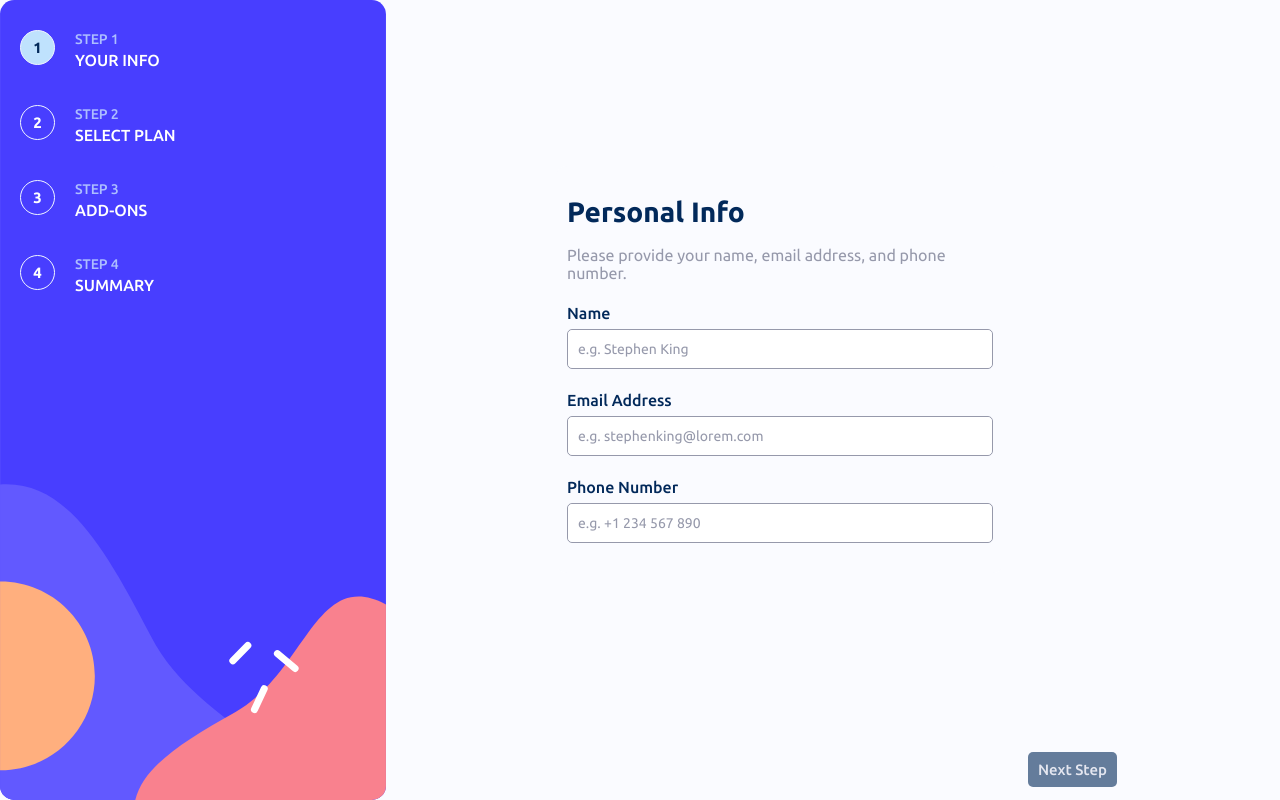
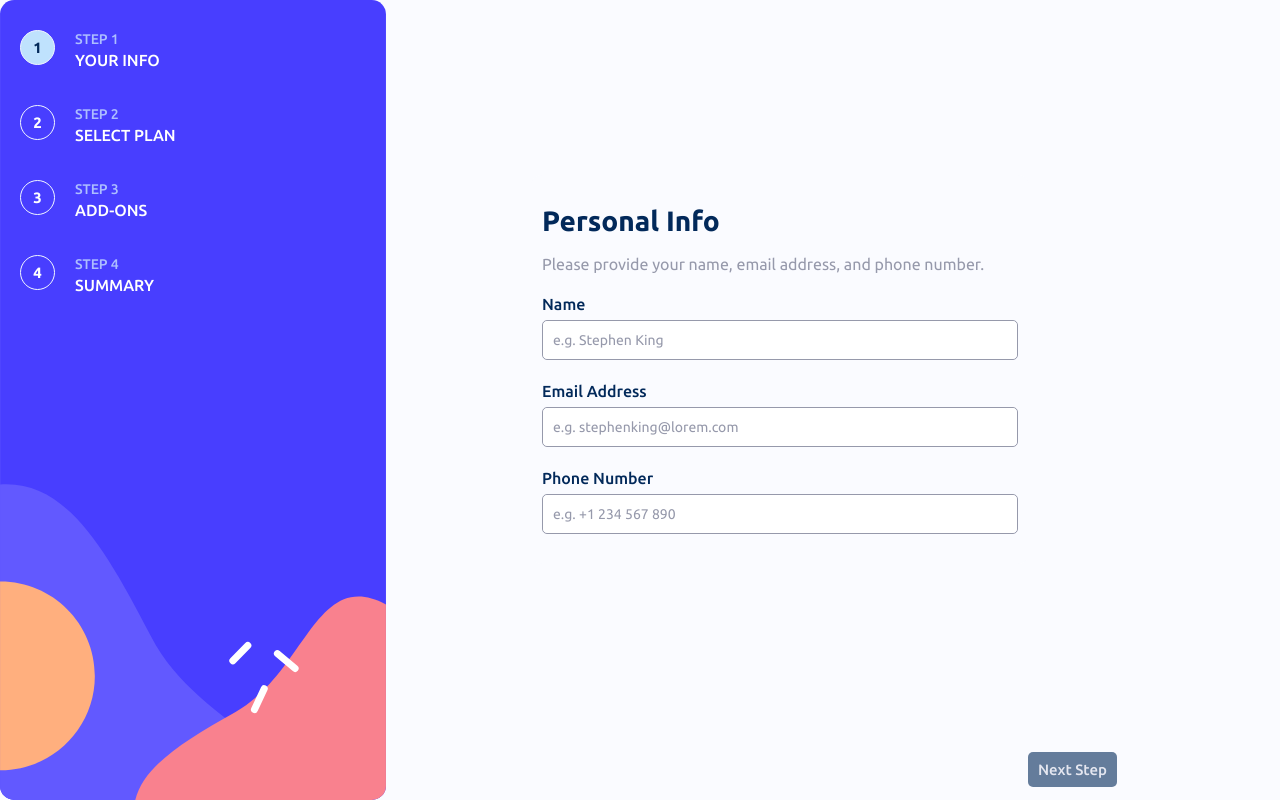
Before and after one commit to ziad-rima/Multi-Step-Form, a React (Vite) app: page / in a window 1280 px wide. Built offline with nearby package versions, Linux system fonts and the light colour scheme.

Commit message:
fix widths p2

```diff
--- a/src/index.css
+++ b/src/index.css
@@ -91,7 +91,7 @@ body {
   background-color: var(--Alabaster);
   border-radius: 1.3rem;
   padding: 2rem 1.2rem;
-  max-width: 90%;
+  width: 340px;
   min-height: 350px;
 }
 
@@ -249,7 +249,7 @@ body {
   padding: 2rem 1.2rem;
   border-radius: 1.3rem;
   max-width: 100%;
-  width: 324px;
+  width: 340px;
 }
 
 @media (max-width: 720px) {
```
